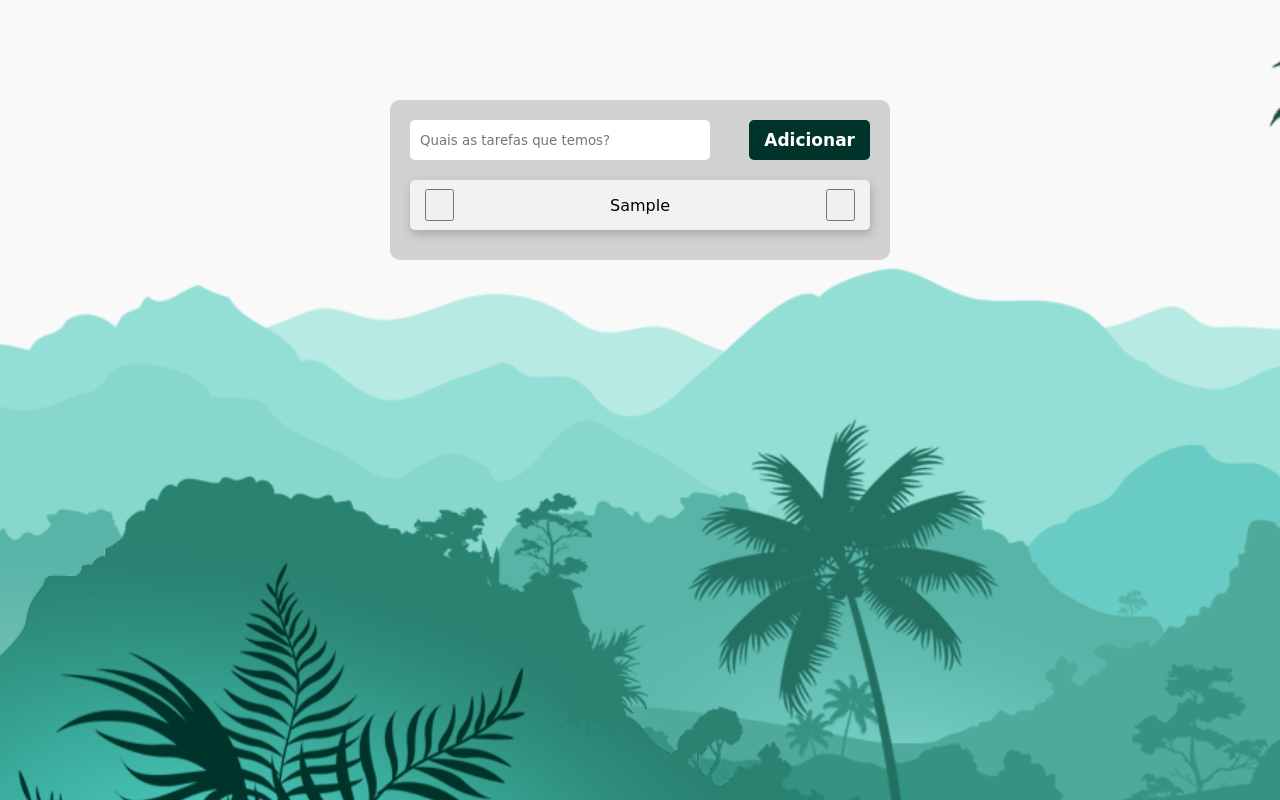
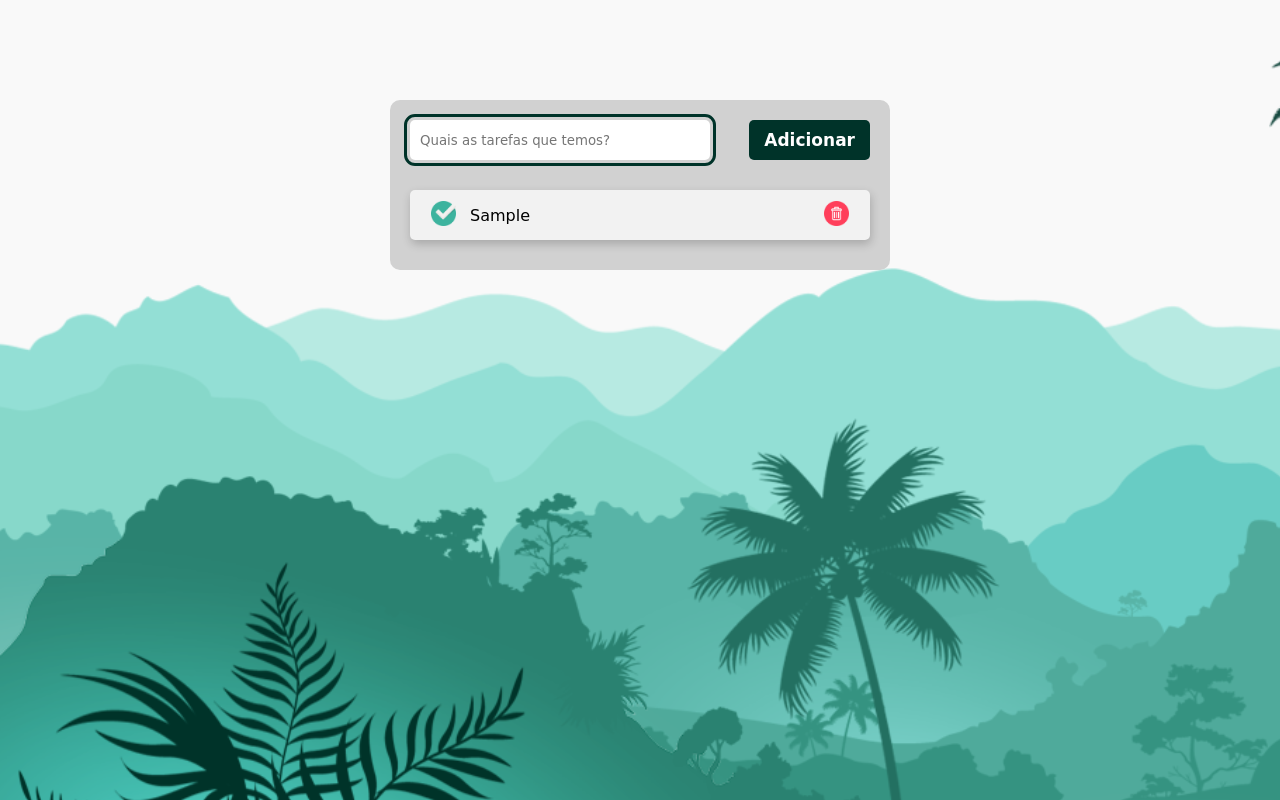
Before and after one commit to IvannVictor/To-Do-List, a plain HTML site: page index.html in a window 1280 px wide. Both pictures are taken after typing "Sample" into the empty fields and a click on the button "Adicionar". Drawn offline with Linux system fonts and the light colour scheme; a web font is replaced by a local one.

Commit message:
fix(ui): manter botões de tarefa acessíveis e adaptar layout móvel

```diff
--- a/src/css/style.css
+++ b/src/css/style.css
@@ -5,13 +5,13 @@
     padding: 0;
     box-sizing: border-box;
     font-family: 'Bagel Fat One', cursive, sans-serif;
-    outline: none;
+
 }
 
 
 .container {
     background-color: #d1d1d1;
-    width: 500px;
+    width: min(500px, calc(100% - 32px));
     border-radius: 10px;
     padding: 20px;
     margin: 100px auto 0;
@@ -20,7 +20,7 @@
 .input-task {
     border: none;
     border-radius: 5px;
-    width: 300px;
+    width: min(300px, 100%);
     height: 40px;
     padding-left: 10px;;
 }
@@ -46,7 +46,7 @@
     opacity: 0.6;
 }
 
-.list-tasks {
+.list-task {
     width: 100%;
     list-style: none;
     margin-top: 30px;
@@ -68,12 +68,24 @@
 
 img {
     height: 25px;
-    opacity: 0;
-    transition: opacity 0.5s ease-in-out;
 }
 
-.task:hover img {
-    opacity: 1;
+.task button {
+    border: 0;
+    background: transparent;
+    cursor: pointer;
+    padding: 6px;
+}
+
+button:focus-visible, input:focus-visible {
+    outline: 3px solid #003329;
+    outline-offset: 3px;
+}
+
+.task p { overflow-wrap: anywhere; flex: 1; padding: 0 8px; }
+@media (max-width: 520px) {
+    .container { margin-top: 32px; }
+    .button-add-task { float: none; margin-top: 10px; }
 }
 
 .done {
```
